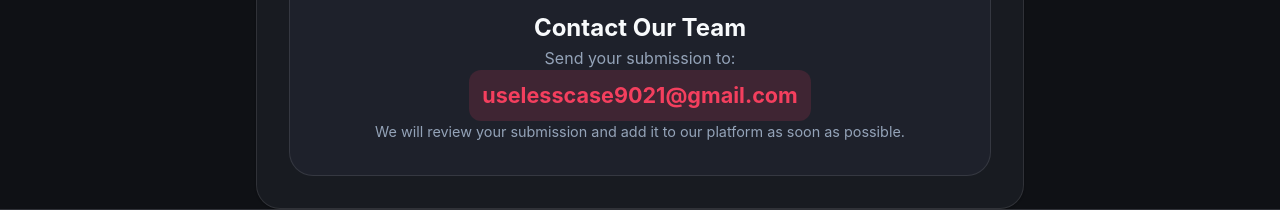
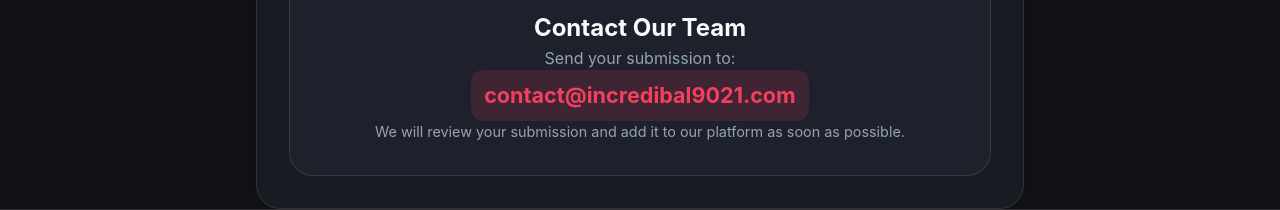
Before and after one commit to Gurates/KitCad, a React (Vite) app: page /submit-model in a window 1280 px wide. Shown: the part 612-822 px from the top of the page. Built offline with nearby package versions, Linux system fonts and the light colour scheme.

Commit message:
fix: update contact email to contact@incredibal9021.com on SubmitModel page

```diff
--- a/src/pages/SubmitModel/SubmitModel.jsx
+++ b/src/pages/SubmitModel/SubmitModel.jsx
@@ -52,7 +52,7 @@ const SubmitModel = () => {
                 <Mail className="email-icon" size={32} />
                 <h2 className="email-title">Contact Our Team</h2>
                 <p className="email-desc">Send your submission to:</p>
-                <a href="mailto:uselesscase9021@gmail.com" className="email-link">uselesscase9021@gmail.com</a>
+                <a href="mailto:contact@incredibal9021.com" className="email-link">contact@incredibal9021.com</a>
                 <p className="email-note">We will review your submission and add it to our platform as soon as possible.</p>
               </div>
             </div>
```
